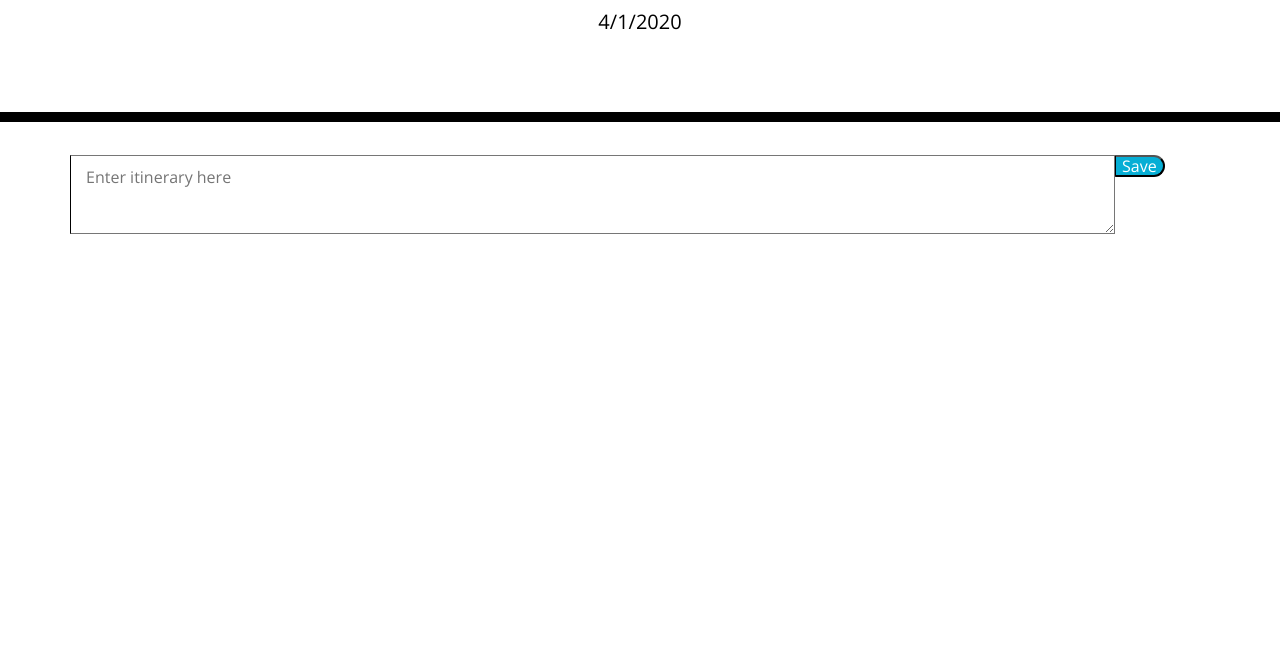
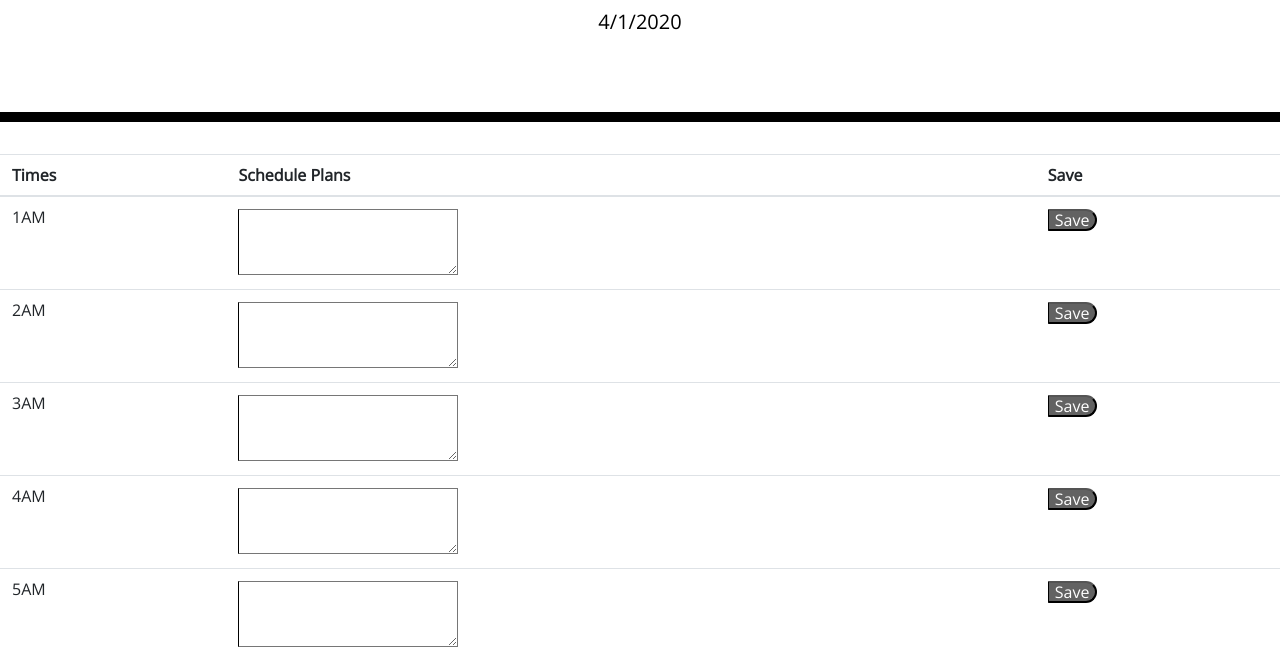
Before and after one commit to Kseredick95/Calendar, a plain HTML site: page index.html in a window 1280 px wide. Shown: the part 182-831 px from the top of the page. Before the commit the page ends 800 px from the top, so only its background shows below. Drawn offline with nearby package versions, Linux system fonts and the light colour scheme.

Commit message:
Created table and input. Awaiting storage

```diff
--- a/index.html
+++ b/index.html
@@ -19,13 +19,18 @@
     <p class="lead">A simple calendar app for scheduling your work day</p>
     <p id="currentDay" class="lead"></p>
   </header>
-  <div class="container">
+  <table class="table">
     <!-- Timeblocks go here -->
-    <div class="row">
-      <textarea id="textarea" placeholder="Enter itinerary here" class="col-md-11"></textarea>
-      <button type="submit" value="Save" class="saveBtn">Save</button>
-    </div>
-  </div>
+    <thead>
+      <th scope="col">Times</th>
+      <th scope="col">Schedule Plans</th>
+      <th scope="col">Save</th>
+    </thead>
+
+  <tbody>
+
+  </tbody>
+</table>
 
   <script src="https://code.jquery.com/jquery-3.4.1.min.js"></script>
   <script src="https://cdnjs.cloudflare.com/ajax/libs/moment.js/2.24.0/moment.min.js"></script>
@@ -41,9 +46,40 @@
 
     dateTime.innerHTML = (d.getUTCMonth() + 1) + "/" + d.getUTCDate() + "/" + d.getUTCFullYear();
 
+    //Creating text
+    for (var i = 0; i < 24; i++) {
+      var hour = 0;
+      var amPm = "";
+      if (i > 11) {
+        hour = i - 11;
+        amPM = "PM"
+        printTime();
+      }
+      else {
+        hour = i + 1;
+        amPM = "AM"
+        printTime();
+      }
+    }
+
+    function printTime() {
+      $("tbody").append(
+       `<tr>
+       <td>${hour + amPM}</td>
+       <td><textarea id="input"></textarea></td>
+       <td><button class ="saveBtn">Save</button>
+       </tr>`
+      )
+    }
+
+
+
     //Put textarea into local storage DEBUG!!
-    $(save).on("click", function () {
-      scheduleInput.setItems("input", "scheduledItems");
+    $(".saveBtn").on("click", function () {
+      var input = document.querySelectorAll("textarea");
+      input = JSON.stringify(input);
+      localStorage.setItem("server", input);
+      console.log(localStorage.getItem("server"))
     });
 
 
--- a/style.css
+++ b/style.css
@@ -12,6 +12,7 @@ textarea{
   color: #000000;
   border-left: 1px solid black;
   padding: 10px;
+
 }
 
 .jumbotron {
@@ -59,12 +60,10 @@ textarea{
 }
 
 .saveBtn {
-  border-left: 1px solid black;
+  border-left: 1px solid rgb(0, 0, 0);
   border-top-right-radius: 15px;
   border-bottom-right-radius: 15px;
-  background-color: #06AED5;
-  float: inline-end;
-  max-height: max-content;
+  background-color: rgba(0, 0, 0, 0.616);
   color: white;
 }
 
```
